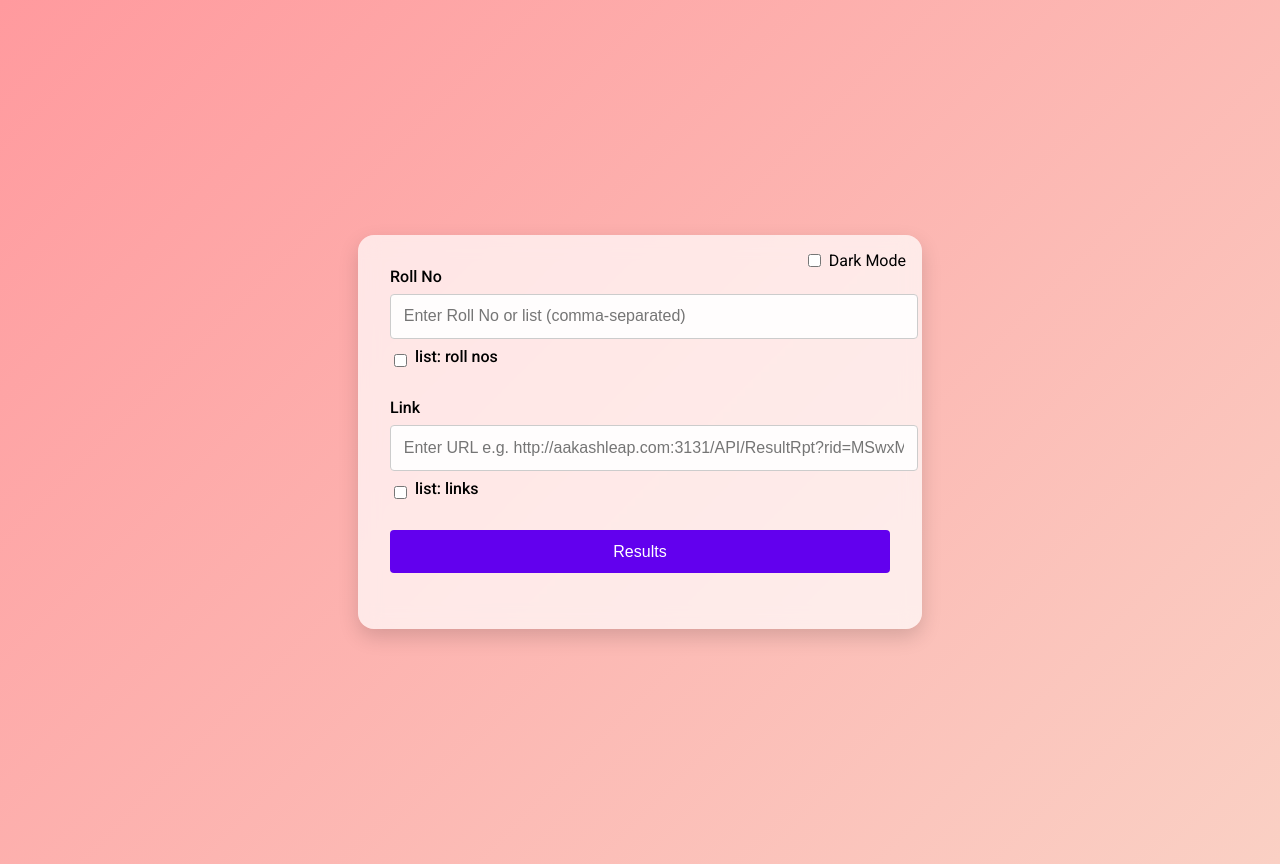
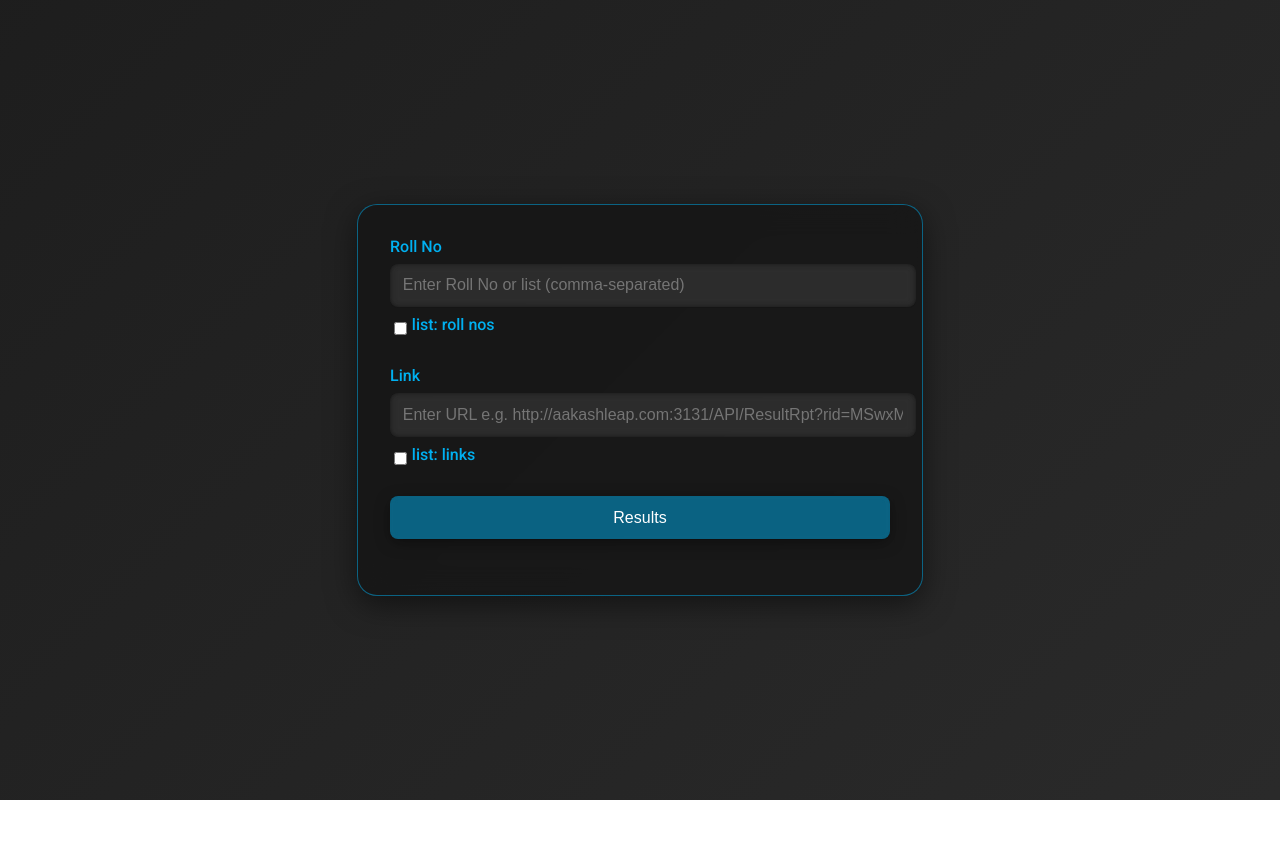
Before and after one commit to abnjo/Aakash-results, a plain HTML site: page index.html in a window 1280 px wide. After the commit the page ends 800 px from the top, so only its background shows below. Drawn offline with Linux system fonts and the light colour scheme.

Commit message:
Update index.html

```diff
--- a/index.html
+++ b/index.html
@@ -8,30 +8,39 @@
   <link rel="stylesheet" href="https://fonts.googleapis.com/css2?family=Roboto:wght@400;500;700&display=swap">
   <link rel="stylesheet" href="https://fonts.googleapis.com/icon?family=Material+Icons">
   <style>
-    /* Global styles and gradient background */
+    /* Animated moving gradient background */
+    @keyframes gradientAnimation {
+      0% { background-position: 0% 50%; }
+      50% { background-position: 100% 50%; }
+      100% { background-position: 0% 50%; }
+    }
+
     body {
       font-family: 'Roboto', sans-serif;
       margin: 0;
-      padding: 2rem;
+      padding: 0;
+      min-height: 100vh;
       display: flex;
       justify-content: center;
       align-items: center;
-      min-height: 100vh;
-      transition: background-color 0.3s, color 0.3s;
-      background: linear-gradient(135deg, #ff9a9e 0%, #fad0c4 100%);
+      background: linear-gradient(135deg, #0d0d0d, #1a1a1a, #333333);
+      background-size: 400% 400%;
+      animation: gradientAnimation 15s ease infinite;
+      color: #e0e0e0;
     }
 
-    /* Container with blur and increased corner rounding */
+    /* Glassmorphism container */
     .container {
-      background: rgba(255, 255, 255, 0.7);
+      background: rgba(20, 20, 20, 0.75);
       padding: 2rem;
-      border-radius: 16px;
-      backdrop-filter: blur(10px);
-      -webkit-backdrop-filter: blur(10px);
-      box-shadow: 0 8px 20px rgba(0, 0, 0, 0.15);
+      border-radius: 20px;
+      backdrop-filter: blur(15px);
+      -webkit-backdrop-filter: blur(15px);
+      box-shadow: 0 8px 30px rgba(0, 0, 0, 0.5);
       max-width: 500px;
-      width: 100%;
+      width: 90%;
       position: relative;
+      border: 1px solid rgba(0, 176, 240, 0.5);
     }
 
     .input-group {
@@ -42,122 +51,86 @@
       display: block;
       margin-bottom: 0.5rem;
       font-weight: 500;
+      color: #00B0F0;
     }
 
-    .input-group input[type="text"],
-    .input-group textarea {
+    .input-group input[type="text"] {
       width: 100%;
       padding: 0.8rem;
-      border: 1px solid #ccc;
-      border-radius: 4px;
+      border: none;
+      border-radius: 8px;
       font-size: 1rem;
-      background-color: rgba(255, 255, 255, 0.9);
-      transition: border-color 0.2s;
+      background: rgba(255, 255, 255, 0.1);
+      color: #e0e0e0;
+      outline: none;
+      backdrop-filter: blur(5px);
+      -webkit-backdrop-filter: blur(5px);
+      box-shadow: inset 0 0 5px rgba(0,0,0,0.5);
+      transition: background 0.3s, box-shadow 0.3s;
     }
 
-    .input-group input[type="text"]:focus,
-    .input-group textarea:focus {
-      outline: none;
-      border-color: #6200ee;
+    .input-group input[type="text"]:focus {
+      background: rgba(255, 255, 255, 0.15);
+      box-shadow: inset 0 0 8px rgba(0, 176, 240, 0.8);
     }
 
-    .checkbox-group {
-      display: flex;
+    /* Inline checkboxes */
+    .checkbox-inline {
+      display: inline-flex;
       align-items: center;
       margin-top: 0.5rem;
     }
-
-    .checkbox-group input[type="checkbox"] {
-      margin-right: 0.5rem;
+    .checkbox-inline input[type="checkbox"] {
+      margin-right: 0.3rem;
+      accent-color: #00B0F0;
     }
 
+    /* Glassmorphism button */
     .btn {
-      background-color: #6200ee;
-      color: white;
+      background: rgba(0, 176, 240, 0.5);
+      color: #ffffff;
       border: none;
       padding: 0.8rem 1.6rem;
       font-size: 1rem;
       cursor: pointer;
-      border-radius: 4px;
+      border-radius: 8px;
       width: 100%;
-      transition: background-color 0.3s;
+      backdrop-filter: blur(5px);
+      -webkit-backdrop-filter: blur(5px);
+      box-shadow: 0 4px 15px rgba(0, 0, 0, 0.4);
+      transition: background 0.3s, transform 0.2s;
     }
 
     .btn:hover {
-      background-color: #4500b5;
+      background: rgba(0, 176, 240, 0.7);
+      transform: translateY(-2px);
     }
 
     .results-list {
       margin-top: 1.5rem;
+      word-break: break-all;
     }
 
     .results-list a {
       display: block;
       margin-bottom: 0.5rem;
-      color: #6200ee;
+      color: #00B0F0;
       text-decoration: none;
       font-weight: 500;
     }
 
-    /* Dark mode styles */
-    .dark-mode {
-      background: linear-gradient(135deg, #434343 0%, #000000 100%);
-      color: #e0e0e0;
-    }
-
-    .dark-mode .container {
-      background: rgba(30, 30, 30, 0.7);
-      box-shadow: 0 8px 20px rgba(0, 0, 0, 0.8);
-    }
-
-    .dark-mode .input-group input[type="text"],
-    .dark-mode .input-group textarea {
-      background-color: rgba(50, 50, 50, 0.9);
-      color: #e0e0e0;
-      border: 1px solid #555;
-    }
-
-    .dark-mode .input-group input[type="text"]:focus,
-    .dark-mode .input-group textarea:focus {
-      border-color: #bb86fc;
-    }
-
-    .dark-mode .btn {
-      background-color: #bb86fc;
-      color: #121212;
-    }
-
-    .dark-mode .btn:hover {
-      background-color: #985eff;
-    }
-
-    /* Dark mode toggle switch */
-    .dark-mode-toggle {
-      position: absolute;
-      top: 1rem;
-      right: 1rem;
-      display: flex;
-      align-items: center;
-      cursor: pointer;
-    }
-
-    .dark-mode-toggle input {
-      margin-right: 0.5rem;
-    }
+    /* Remove dark mode toggle (default dark mode) */
+    /* Optional: if you want any additional custom styling using images in the palette,
+       you can set a background-image or use extra colors here. */
   </style>
 </head>
 <body>
   <div class="container">
-    <!-- Dark Mode Toggle -->
-    <div class="dark-mode-toggle">
-      <input type="checkbox" id="darkModeSwitch" />
-      <label for="darkModeSwitch">Dark Mode</label>
-    </div>
     <!-- First input: Roll No -->
     <div class="input-group">
       <label for="psid">Roll No</label>
       <input type="text" id="psid" placeholder="Enter Roll No or list (comma-separated)" />
-      <div class="checkbox-group">
+      <div class="checkbox-inline">
         <input type="checkbox" id="listPsidsCheckbox" />
         <label for="listPsidsCheckbox">list: roll nos</label>
       </div>
@@ -167,7 +140,7 @@
     <div class="input-group">
       <label for="link">Link</label>
       <input type="text" id="link" placeholder="Enter URL e.g. http://aakashleap.com:3131/API/ResultRpt?rid=MSwxMDUyNTM0LDE0MTIzMTEyMTQ0MA%3D%3D" />
-      <div class="checkbox-group">
+      <div class="checkbox-inline">
         <input type="checkbox" id="listLinksCheckbox" />
         <label for="listLinksCheckbox">list: links</label>
       </div>
@@ -178,12 +151,6 @@
   </div>
 
   <script>
-    // Dark mode toggle
-    const darkModeSwitch = document.getElementById('darkModeSwitch');
-    darkModeSwitch.addEventListener('change', function () {
-      document.body.classList.toggle('dark-mode', darkModeSwitch.checked);
-    });
-
     // Function to generate new links based on inputs
     function generateLinks() {
       const rollInput = document.getElementById('psid').value;
@@ -191,46 +158,44 @@
       const listRollNos = document.getElementById('listPsidsCheckbox').checked;
       const listLinks = document.getElementById('listLinksCheckbox').checked;
 
-      // Get array of roll nos and links
+      // Split input values based on list flag
       const rollNos = listRollNos ? rollInput.split(',').map(x => x.trim()).filter(x => x) : [rollInput.trim()];
       const links = listLinks ? linkInput.split(',').map(x => x.trim()).filter(x => x) : [linkInput.trim()];
 
       const generatedLinks = [];
 
-      // Process each link
+      // Process each link provided
       links.forEach(link => {
         try {
           const urlObj = new URL(link);
-          // Get the rid parameter value from the URL
+          // Extract and decode the "rid" parameter from the URL
           let ridParam = urlObj.searchParams.get('rid') || "";
-          // Decode percent-encodings
           ridParam = decodeURIComponent(ridParam);
           // Remove trailing "==" if present
           if (ridParam.endsWith("==")) {
             ridParam = ridParam.slice(0, -2);
           }
 
-          // Decode the Base64 to get the raw string e.g., "1,testid,rollno"
+          // Decode Base64 string to retrieve raw content (format expected: "1,testid,rollno")
           let decoded;
           try {
             decoded = atob(ridParam);
           } catch (error) {
-            alert('Error decoding the Base64 string. Please check the input link.');
+            alert('Error decoding Base64 string. Check the input link.');
             return;
           }
+
           const parts = decoded.split(',');
-          // Ensure the format is as expected (three parts)
           if (parts.length !== 3) {
-            alert('The decoded string does not have the expected format (1,testid,rollno).');
+            alert('Decoded string not in expected format (1,testid,rollno).');
             return;
           }
           const [part1, testId] = parts;
 
-          // For each Roll No provided, update the string and generate a new link.
+          // For each roll no provided, update the string, re-encode, and form a new link.
           rollNos.forEach(newRoll => {
             const newRaw = `${part1},${testId},${newRoll}`;
             const newEncoded = btoa(newRaw);
-            // Append the proper padding "==" and encode the full value
             const finalRid = encodeURIComponent(newEncoded + "==");
             urlObj.searchParams.set('rid', finalRid);
             generatedLinks.push(urlObj.toString());
@@ -246,18 +211,16 @@
     document.getElementById('resultsBtn').addEventListener('click', () => {
       const links = generateLinks();
       const resultsListDiv = document.getElementById('resultsList');
-      resultsListDiv.innerHTML = ""; // clear previous
+      resultsListDiv.innerHTML = "";
 
       if (links.length === 0) {
         resultsListDiv.innerHTML = "<p>No valid links generated.</p>";
         return;
       }
 
-      // If there's only one generated link, redirect immediately.
       if (links.length === 1) {
         window.location.href = links[0];
       } else {
-        // Otherwise, display all generated links.
         const info = document.createElement('p');
         info.textContent = "Multiple links generated:";
         resultsListDiv.appendChild(info);
```
